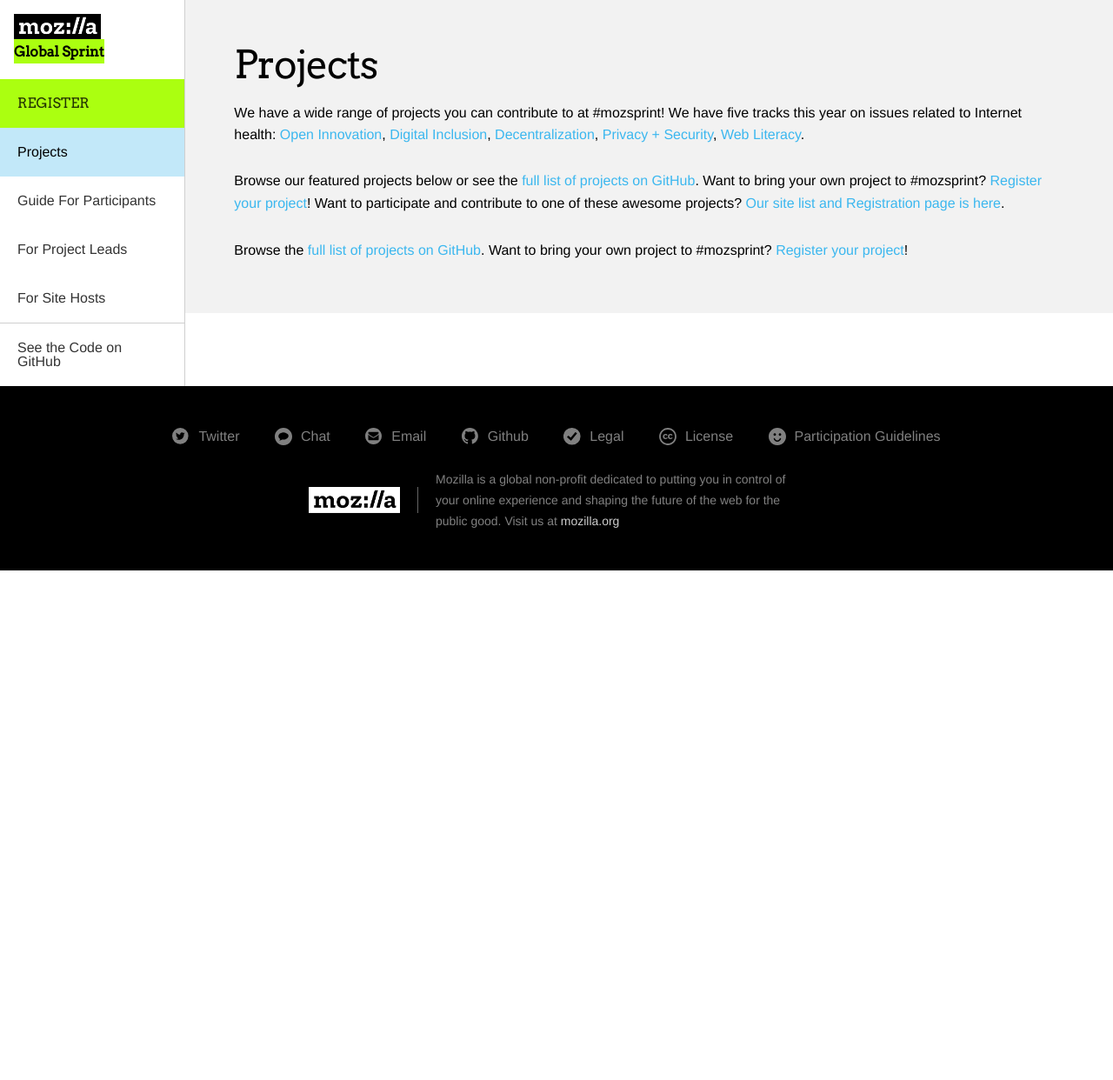
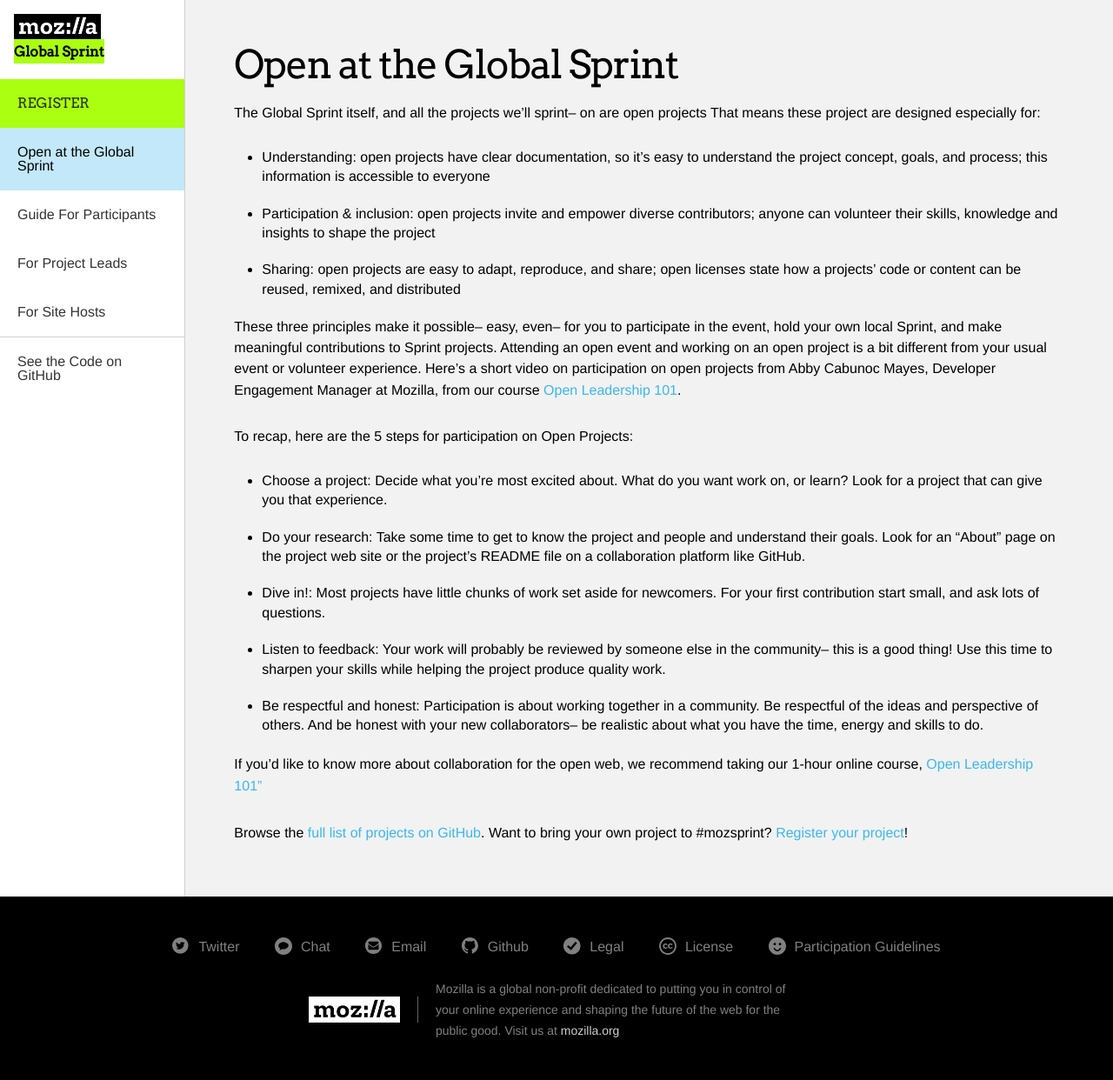
Before and after one commit to mozilla/global-sprint, a Jekyll site: the page built from _articles/projects.md, in a window 1280 px wide. Shown: the whole page at 87% size. Built offline with Jekyll 4.4.1, drawn with Linux system fonts in a browser that asks for light colours; nearby versions of some CDN libraries; comment, search, counter and statistics services are not loaded; before the commit the page ends 900 px from its top, so only the background shows below that.

Commit message:
Update projects.md

```diff
--- a/_articles/projects.md
+++ b/_articles/projects.md
@@ -1,14 +1,25 @@
 ---
 layout: projects
-title: Projects
+title: Open at the Global Sprint
 ---
 
-We have a wide range of projects you can contribute to at #mozsprint! We have five tracks this year on issues related to Internet health:
-[Open Innovation](https://github.com/mozilla/global-sprint/labels/%5BTrack%5D%20Open%20Innovation),
-[Digital Inclusion](https://github.com/mozilla/global-sprint/labels/%5BTrack%5D%20Digital%20Inclusion),
-[Decentralization](https://github.com/mozilla/global-sprint/labels/%5BTrack%5D%20Decentralization),
-[Privacy + Security](https://github.com/mozilla/global-sprint/labels/%5BTrack%5D%20Privacy%20%2B%20Security),
-[Web Literacy](https://github.com/mozilla/global-sprint/labels/%5BTrack%5D%20Web%20Literacy).
+**The Global Sprint itself, and all the projects we'll sprint-- on are open projects** That means these project are designed especially  for:
+
+* **Understanding**: open projects have clear documentation, so it’s easy to understand the project concept, goals, and process; this information is accessible to everyone
+* **Participation & inclusion**: open projects invite and empower diverse contributors; anyone can volunteer their skills, knowledge and insights to shape the project
+* **Sharing**: open projects are easy to adapt, reproduce, and share; open licenses state how a projects’ code or content can be reused, remixed, and distributed
+
+These three principles make it possible-- easy, even-- for you to participate in the event, hold your own local Sprint, and make meaningful contributions to Sprint projects. Attending an open event and working on an open project is a bit different from your usual event or volunteer experience. Here’s a short video on participation on open projects from Abby Cabunoc Mayes, Developer Engagement Manager at Mozilla, from our course [Open Leadership 101](https://mozilla.teachable.com/p/open-leadership-101).
 
 
-Browse our featured projects below or see the [full list of projects on GitHub](https://github.com/mozilla/global-sprint/issues). Want to bring your own project to #mozsprint? [Register your project]({{ site.baseurl }}/project-lead)! Want to participate and contribute to one of these awesome projects? [Our site list and Registration page is here](https://mozilla.github.io/global-sprint/register/).
+
+To recap, here are the 5 steps for participation on Open Projects:
+
+* Choose a project: Decide what you’re most excited about. What do you want work on, or learn? Look for a project that can give you that experience.
+* Do your research: Take some time to get to know the project and people and understand their goals. Look for an “About” page on the project web site or the project’s README file on a collaboration platform like GitHub.
+* Dive in!: Most projects have little chunks of work set aside for newcomers. For your first contribution start small, and ask lots of questions.
+* Listen to feedback: Your work will probably be reviewed by someone else in the community-- this is a good thing! Use this time to sharpen your skills while helping the project produce quality work.
+* Be respectful and honest: Participation is about working together in a community. Be respectful of the ideas and perspective of others. And be honest with your new collaborators-- be realistic about what you have the time, energy and skills to do.
+
+
+If you’d like to know more about collaboration for the open web, we recommend taking our 1-hour online course, [Open Leadership 101”](https://mozilla.teachable.com/p/open-leadership-101)
```
